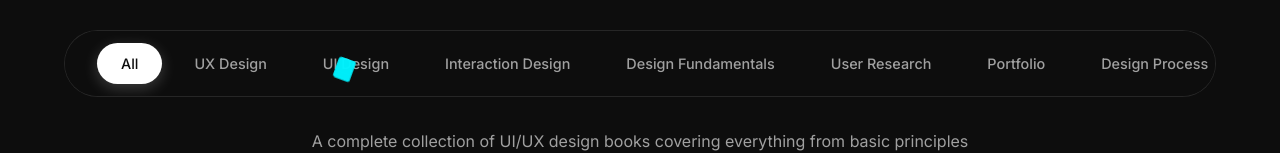
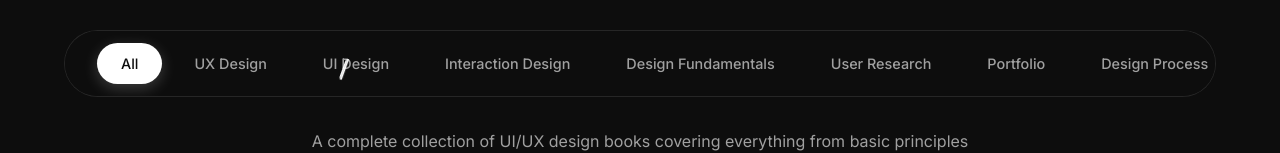
Before and after one commit to UmarShareef-design/design-bookshelf, a React (Vite) app: page / in a window 1280 px wide. Both pictures are taken after a click on the button 275 px from the left and 581 px from the top of the page. Shown: the part 324-477 px from the top of the page. Built offline with nearby package versions, Linux system fonts and the light colour scheme.

Commit message:
Refine butterfly animation: double-winged book and white color

```diff
--- a/src/components/ButterflyAnimation.jsx
+++ b/src/components/ButterflyAnimation.jsx
@@ -49,38 +49,79 @@ const ButterflyAnimation = ({ isTriggered, onComplete }) => {
                         color: '#ff6b6b'
                     }}
                 >
-                    {/* Morphing & Flapping Container */}
+                    {/* The Heart morphing out */}
                     <motion.div
-                        animate={{
-                            rotateY: [0, 70, 0, 70, 0, 70, 0, 70], // More pronounced wing flap
-                        }}
-                        transition={{
-                            duration: 0.5,
-                            repeat: 7,
-                            ease: "easeInOut"
-                        }}
-                        style={{ transformStyle: 'preserve-3d' }}
+                        initial={{ opacity: 1 }}
+                        animate={{ opacity: [1, 0] }}
+                        transition={{ duration: 0.8, delay: 0.5 }}
+                        style={{ position: 'absolute', top: 0, left: 0 }}
                     >
-                        {/* The Heart morphing out */}
+                        <Heart size={24} fill="#ff6b6b" />
+                    </motion.div>
+
+                    {/* The Butterfly (Double Winged Book) */}
+                    <div style={{
+                        position: 'relative',
+                        display: 'flex',
+                        transformStyle: 'preserve-3d',
+                        perspective: '1000px'
+                    }}>
+                        {/* Left Wing */}
                         <motion.div
-                            initial={{ opacity: 1 }}
-                            animate={{ opacity: [1, 0] }}
-                            transition={{ duration: 0.8, delay: 0.8 }}
-                            style={{ position: 'absolute' }}
+                            initial={{ opacity: 0, scale: 0.5, rotateY: 0 }}
+                            animate={{
+                                opacity: [0, 1],
+                                scale: [0.5, 1],
+                                rotateY: [0, -80, 0, -80, 0, -80, 0, -80]
+                            }}
+                            transition={{
+                                opacity: { duration: 0.8, delay: 0.8 },
+                                scale: { duration: 0.8, delay: 0.8 },
+                                rotateY: {
+                                    duration: 0.5,
+                                    repeat: Infinity,
+                                    ease: "easeInOut",
+                                    delay: 0.8
+                                }
+                            }}
+                            style={{
+                                transformOrigin: 'right center',
+                                color: '#ffffff',
+                                width: '12px',
+                                overflow: 'hidden'
+                            }}
                         >
-                            <Heart size={24} fill="#ff6b6b" />
+                            <Book size={24} fill="#ffffff" style={{ minWidth: '24px' }} />
                         </motion.div>
 
-                        {/* The Book morphing in */}
+                        {/* Right Wing */}
                         <motion.div
-                            initial={{ opacity: 0, scale: 0.5 }}
-                            animate={{ opacity: [0, 1], scale: [0.5, 1] }}
-                            transition={{ duration: 0.8, delay: 1.0 }}
-                            style={{ color: '#00f2fe' }}
+                            initial={{ opacity: 0, scale: 0.5, rotateY: 0 }}
+                            animate={{
+                                opacity: [0, 1],
+                                scale: [0.5, 1],
+                                rotateY: [0, 80, 0, 80, 0, 80, 0, 80]
+                            }}
+                            transition={{
+                                opacity: { duration: 0.8, delay: 0.8 },
+                                scale: { duration: 0.8, delay: 0.8 },
+                                rotateY: {
+                                    duration: 0.5,
+                                    repeat: Infinity,
+                                    ease: "easeInOut",
+                                    delay: 0.8
+                                }
+                            }}
+                            style={{
+                                transformOrigin: 'left center',
+                                color: '#ffffff',
+                                width: '12px',
+                                overflow: 'hidden'
+                            }}
                         >
-                            <Book size={24} fill="#00f2fe" />
+                            <Book size={24} fill="#ffffff" style={{ minWidth: '24px', marginLeft: '-12px' }} />
                         </motion.div>
-                    </motion.div>
+                    </div>
                 </motion.div>
             )}
         </AnimatePresence>
```
